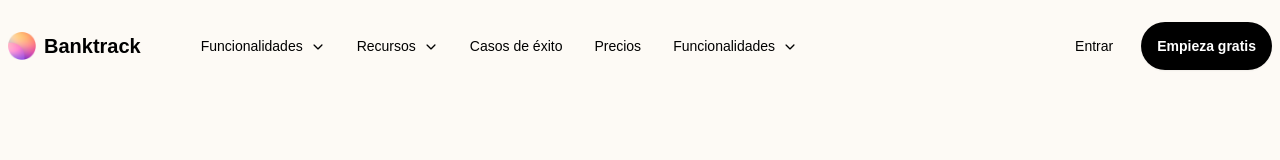
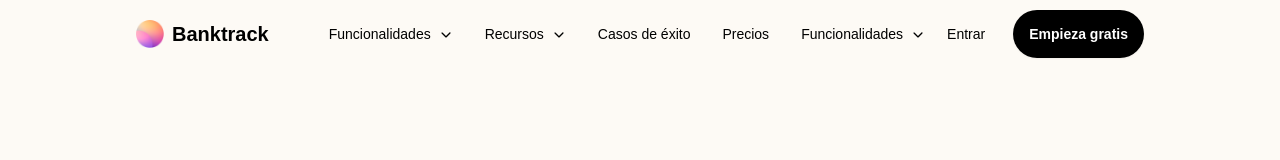
Before and after one commit to Shakib-Shajid/banktrack, a Next.js app: page / in a window 1280 px wide. Shown: the top 160 px of the page. Built offline with nearby package versions, Linux system fonts and the light colour scheme.

Commit message:
navbar laptop view updated

```diff
--- a/src/components/Shared/Navbar.jsx
+++ b/src/components/Shared/Navbar.jsx
@@ -29,9 +29,6 @@ const Navbar = () => {
                         <IoIosArrowDown className="inline-block ml-2 group-hover:rotate-180 transform-translate duration-200 ease-in" />
                     </div>
                     <ul tabIndex={0} className="dropdown-content menu bg-base-100 rounded-box z-[1] mt-96 py-10 w-[700%] p-2 shadow">
-                        {/* <li><a>Item 1</a></li>
-                        <li><a>Item 2</a></li> */}
-                        {/* ............................................. */}
                         <div className='flex gap-3'>
                             <div>
                                 <li>
@@ -102,13 +99,12 @@ const Navbar = () => {
                                         <Image src="/who_1_2.png" width="70" height="70" alt="" />
                                         <div>
                                             <h2>Reglas automáticas</h2>
-                                            <p className='text-[#787474]'>Categorización gastos e ingresos "nivel Dios".</p>
+                                            <p className='text-[#787474]'>Categorización gastos e ingresos &quot;nivel Dios&quot;.</p>
                                         </div>
                                     </div>
                                 </li>
                             </div>
                         </div>
-                        {/* ............................................. */}
                     </ul>
                 </div>
             </li>
@@ -119,10 +115,8 @@ const Navbar = () => {
                         <IoIosArrowDown className="inline-block ml-2 group-hover:rotate-180 transform-translate duration-200 ease-in" />
                     </div>
                     <ul tabIndex={0} className="dropdown-content menu bg-base-100 rounded-box z-[1] mt-96 w-[900%] p-2 py-10 shadow">
-                        {/* <li><a>Item 1</a></li>
-                        <li><a>Item 2</a></li> */}
 
-                        {/* ............................................... */}
+
                         <div className='flex gap-3'>
                             <div>
                                 <li>
@@ -226,7 +220,6 @@ const Navbar = () => {
                             </div>
                         </div>
                         <p className='ml-48 text-center mt-5 text-[#a29e9e]'>Estos son solo algunos ejemplos. Nos adaptamos a cualquier negocio. <span className='underline text-blue-600'>Ver más...</span></p>
-                        {/* ............................................... */}
                     </ul>
                 </div>
             </li>
@@ -239,10 +232,6 @@ const Navbar = () => {
                         <IoIosArrowDown className="inline-block ml-2 group-hover:rotate-180 transform-translate duration-200 ease-in" />
                     </div>
                     <ul tabIndex={0} className="dropdown-content menu bg-base-100 rounded-box z-[1] mt-40 w-[400%] p-2 shadow py-5">
-                        {/* <li><a>Item 1</a></li>
-                        <li><a>Item 2</a></li> */}
-
-                        {/* ............................................................ */}
                         <div className='flex gap-5'>
                             <li>
                                 <div className='text-sm flex gap-4'>
@@ -264,7 +253,6 @@ const Navbar = () => {
                                 </div>
                             </li>
                         </div>
-                        {/* ............................................................ */}
                     </ul>
                 </div>
             </li>
@@ -272,9 +260,9 @@ const Navbar = () => {
     );
 
     return (
-        <div className="max-w-7xl mx-auto">
-            <div className={`max-w-7xl mx-auto navbar mt-3 fixed z-50 ${isScrolled ? 'bg-white shadow-md' : 'bg-transparent'}`}>
-                <div className="navbar-start">
+        <div className="">
+            <div className={`navbar z-50 fixed ${isScrolled ? 'bg-white shadow-md' : 'bg-transparent'}`}>
+                <div className="navbar-start lg:pl-32">
                     <Image src="/logo.png" width="100" height="100" alt="Banktrack logo" className="h-7 w-7" />
                     <Link href="/" className="ml-2 text-base md:text-xl font-bold">Banktrack</Link>
 
@@ -285,7 +273,7 @@ const Navbar = () => {
                     </div>
                 </div>
 
-                <div className="navbar-end">
+                <div className="navbar-end lg:pr-32">
                     <Link className="text-[14px] rounded-full px-4 mr-3 hidden md:grid" href="">Entrar</Link>
                     <Link className="text-[14px] btn bg-black text-white rounded-full px-4 border-none" href="">Empieza gratis</Link>
                     <div className="dropdown">
```
